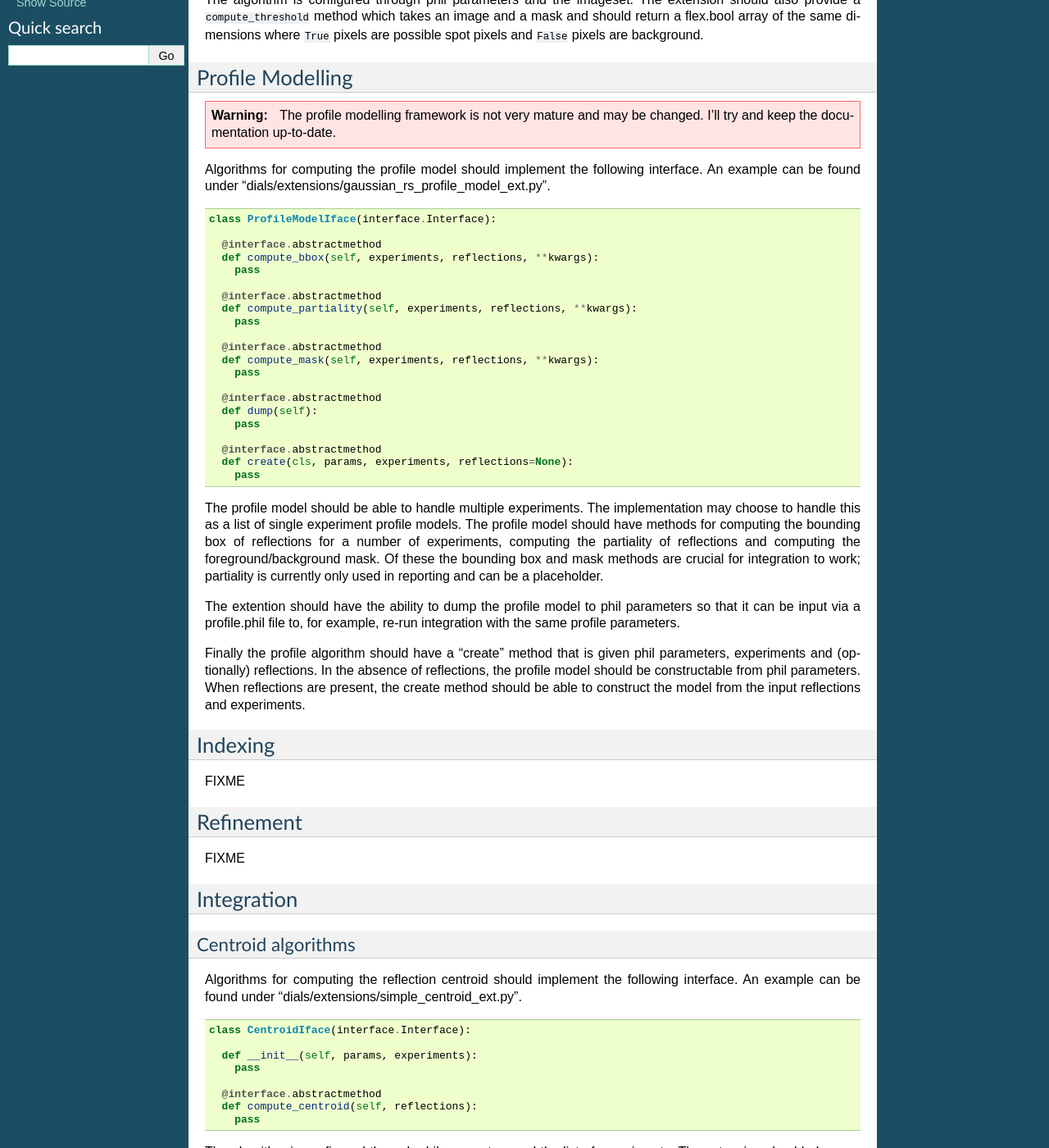
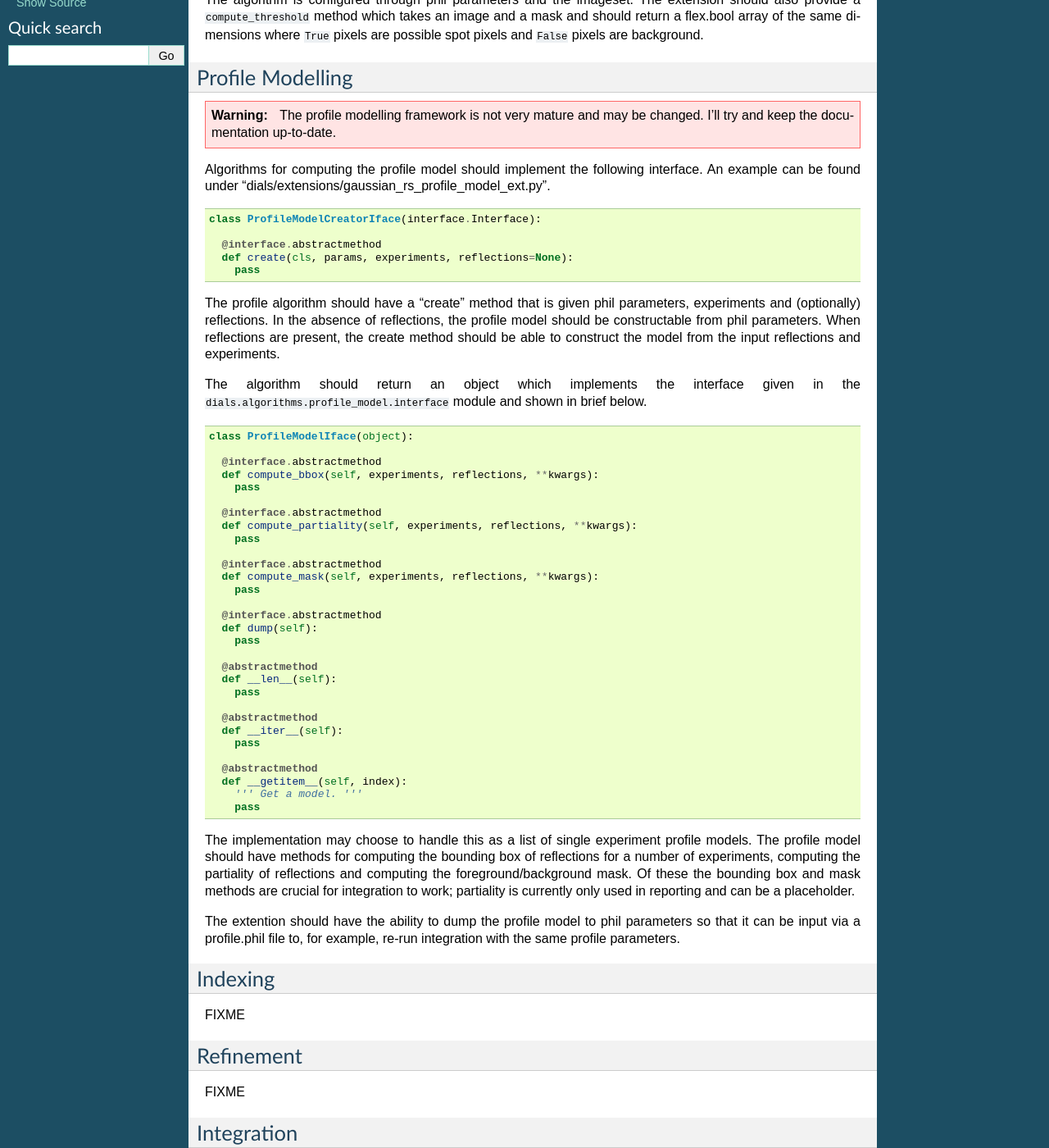
Before and after one commit to dials/docs, a Sphinx documentation site: the page built from sphinx/developer_tutorial.rst, in a window 1280 px wide and 1400 px high, scrolled down 469 px. Shown: the whole window at 82% size. Built offline with Sphinx 7.4.7, drawn with Linux system fonts in a browser that asks for light colours; formulas are drawn with MathJax 3; cross-references to code outside the pages are shown as plain code.

Commit message:
Added interface for both model and creator and updated documentation

```diff
--- a/sphinx/developer_tutorial.rst
+++ b/sphinx/developer_tutorial.rst
@@ -43,7 +43,25 @@ interface. An example can be found under
 
 .. code-block:: python
 
-  class ProfileModelIface(interface.Interface):
+  class ProfileModelCreatorIface(interface.Interface):
+
+    @interface.abstractmethod
+    def create(cls, params, experiments, reflections=None):
+      pass
+
+The profile algorithm should have a "create" method that is given phil
+parameters, experiments and (optionally) reflections. In the absence of
+reflections, the profile model should be constructable from phil parameters.
+When reflections are present, the create method should be able to construct the
+model from the input reflections and experiments.
+
+The algorithm should return an object which implements the interface given in
+the :samp:`dials.algorithms.profile_model.interface` module and shown in brief
+below.
+
+.. code-block:: python
+
+  class ProfileModelIface(object):
 
     @interface.abstractmethod
     def compute_bbox(self, experiments, reflections, **kwargs):
@@ -61,27 +79,29 @@ interface. An example can be found under
     def dump(self):
       pass
 
-    @interface.abstractmethod
-    def create(cls, params, experiments, reflections=None):
+    @abstractmethod
+    def __len__(self):
       pass
 
-The profile model should be able to handle multiple experiments. The
-implementation may choose to handle this as a list of single experiment profile
-models. The profile model should have methods for computing the bounding box of
-reflections for a number of experiments, computing the partiality of reflections
-and computing the foreground/background mask. Of these the bounding box and mask
-methods are crucial for integration to work; partiality is currently only used
-in reporting and can be a placeholder.
+    @abstractmethod
+    def __iter__(self):
+      pass
+
+    @abstractmethod
+    def __getitem__(self, index):
+      ''' Get a model. '''
+      pass
+
+The implementation may choose to handle this as a list of single experiment
+profile models. The profile model should have methods for computing the bounding
+box of reflections for a number of experiments, computing the partiality of
+reflections and computing the foreground/background mask. Of these the bounding
+box and mask methods are crucial for integration to work; partiality is
+currently only used in reporting and can be a placeholder.
 
 The extention should have the ability to dump the profile model to phil
 parameters so that it can be input via a profile.phil file to, for example,
 re-run integration with the same profile parameters.
-
-Finally the profile algorithm should have a "create" method that is given phil
-parameters, experiments and (optionally) reflections. In the absence of
-reflections, the profile model should be constructable from phil parameters.
-When reflections are present, the create method should be able to construct the
-model from the input reflections and experiments.
 
 Indexing
 --------
```
